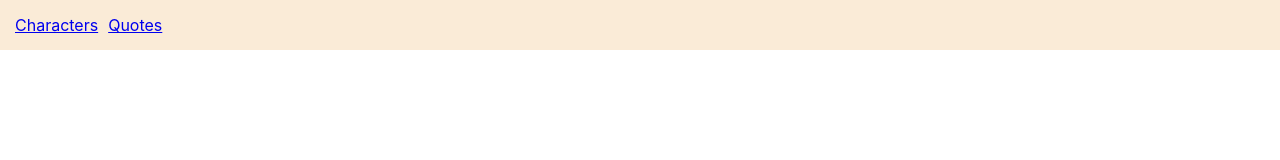
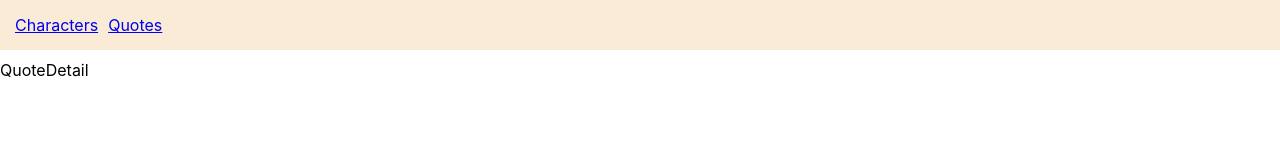
Before and after one commit to miraymutlu/breaking-bad-app, a React (Create React App) app: page /quotes/1 in a window 1280 px wide. Before the commit this address had no page. Shown: the top 160 px of the page. Built offline with nearby package versions, Linux system fonts and the light colour scheme.

Commit message:
QuoteDetail created

```diff
--- a/src/App.js
+++ b/src/App.js
@@ -3,6 +3,7 @@ import { BrowserRouter as Router, Routes, Route, Link } from "react-router-dom"
 import Home from "./pages/Home";
 import Detail from "./pages/Detail";
 import Quotes from "./pages/Quotes";
+import QuoteDetail from "./pages/QuoteDetail";
 import "./App.css"
 
 function App() {
@@ -23,6 +24,7 @@ function App() {
           <Route exact path="/" element={<Home />}></Route>
           <Route path="/char/:char_id" element={<Detail />}></Route>
           <Route path="/quotes" element={<Quotes />}></Route>
+          <Route path="/quotes/:quote_id" element={<QuoteDetail />}></Route>
         </Routes>
       </div>
     </Router>
--- /dev/null
+++ b/src/pages/QuoteDetail/index.jsx
@@ -0,0 +1,9 @@
+import React from 'react'
+
+function QuoteDetail() {
+  return (
+    <div>QuoteDetail</div>
+  )
+}
+
+export default QuoteDetail
--- a/src/pages/Quotes/index.jsx
+++ b/src/pages/Quotes/index.jsx
@@ -18,19 +18,23 @@ function Quotes() {
   const error = useSelector(errorSelector);
 
   useEffect(() => {
-    dispatch(fetchAllQuotes());
-  }, [dispatch]);
+    if (status === "idle") {
+      dispatch(fetchAllQuotes());
+    }
+  }, [dispatch,status]);
 
   if (error) {
     return <Error message={error} />;
   }
 
-  return <div style={{ padding : '10px' }}>
-    <h1>Quotes</h1>
-    {status === "loading" && <Loading />}
-    {status === "succeeded" && data.map((item)=><Item key={item.quote_id} item={item}/>)}
-    </div>;
-
+  return (
+    <div style={{ padding: "10px" }}>
+      <h1>Quotes</h1>
+      {status === "loading" && <Loading />}
+      {status === "succeeded" &&
+        data.map((item) => <Item key={item.quote_id} item={item} />)}
+    </div>
+  );
 }
 
 export default Quotes;
```
